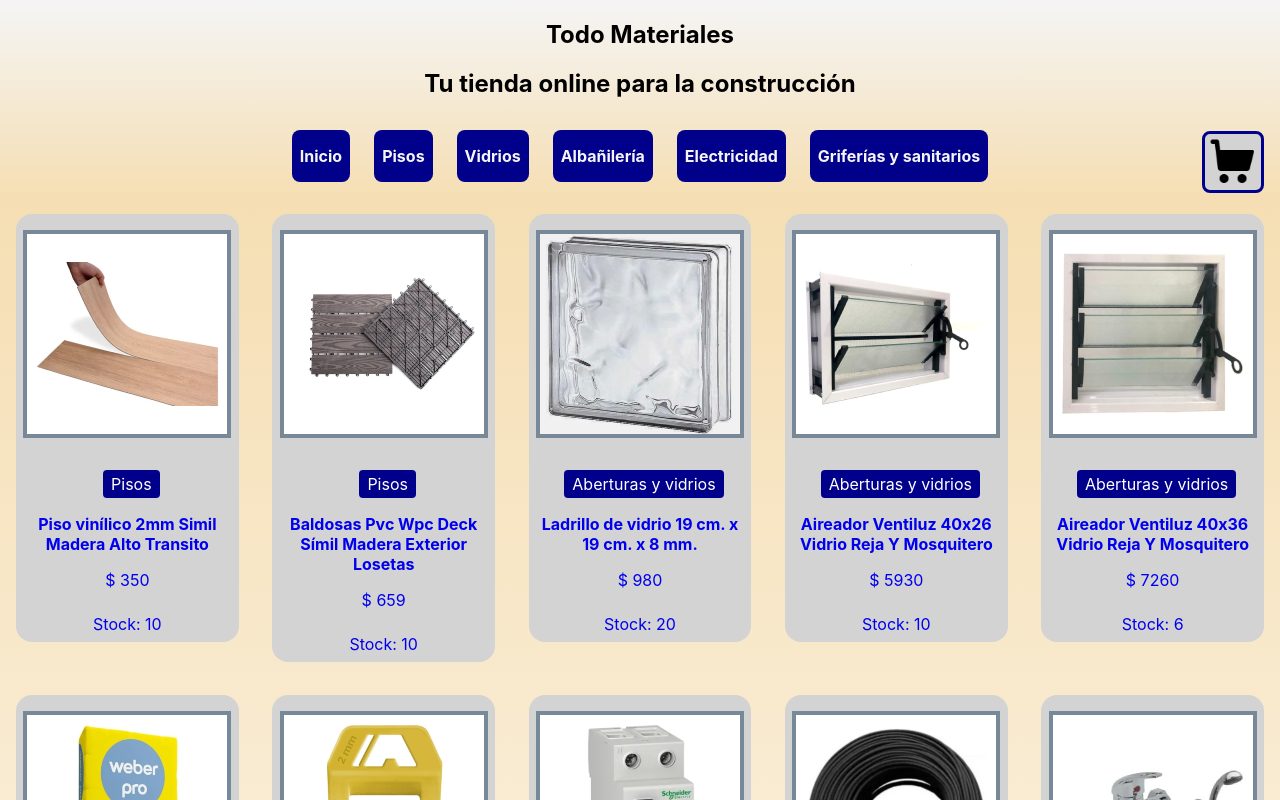
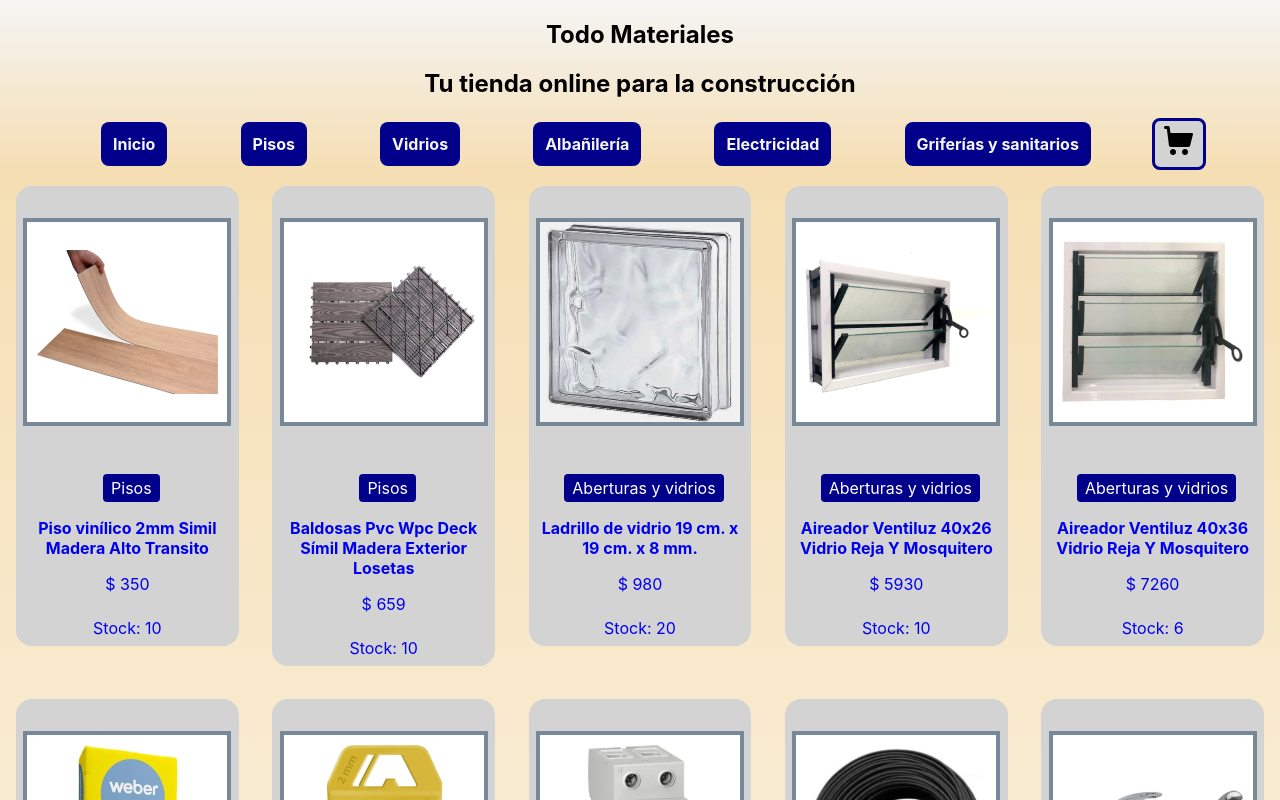
Before and after one commit to nicolasbolcatto/todo-materiales, a React (Create React App) app: page / in a window 1280 px wide. Shown: the top 800 px of the page. Built offline with nearby package versions, Linux system fonts and the light colour scheme.

Commit message:
Updated desafio-sincronizar-counter with map to links in NavBar.jsx

```diff
--- a/src/components/CartWidget/CartWidget.css
+++ b/src/components/CartWidget/CartWidget.css
@@ -1,21 +1,13 @@
 .cartWidget{
     background-color: lightgray;
-    margin: 1rem;
-    padding: 0.25rem;
+    padding: 0.25rem 0.5rem;
     border: 0.2rem solid darkblue;
     border-radius: 0.5rem;
-    align-self: center;
-    position: absolute;
-    top: 7.2rem;
-    right: 0;
-    width: 3rem;
-    height: 3rem;
+    width: 2rem;
 }
 
 .cartWidget:hover{
     cursor: pointer;
-    background-color: gray;
-    transition: ease-in-out 0.3s;
 }
 
 .cartIcon{
--- a/src/components/Item/Item.css
+++ b/src/components/Item/Item.css
@@ -9,7 +9,7 @@
 }
 
 .itemImgList {
-    margin: 1rem;
+    margin: 2rem;
     border: .25rem solid lightslategray;
 }
 
--- a/src/components/ItemDetail/ItemDetail.css
+++ b/src/components/ItemDetail/ItemDetail.css
@@ -23,7 +23,7 @@
 }
 
 .itemImage{
-    margin:1rem;
+    margin: 1rem;
     border: 0.25rem solid lightslategray;
 }
 
--- a/src/components/NavBar/NavBar.css
+++ b/src/components/NavBar/NavBar.css
@@ -19,17 +19,22 @@
 }
 
 .buttons{
+    width: 100%;
+    display: grid;
+    grid-template-columns: 90% 10%;
+}
+
+.navList{
+    list-style-type: none;
     display: flex;
-    flex-direction: row;
-    align-items: center;
-    justify-content: space-around;
+    justify-content: space-evenly;
 }
 
 .navButton{
     background-color: darkblue;
     font-weight: bold;
     color: whitesmoke;
-    padding: 0rem 0.5rem;
+    padding: 0.75rem 0.75rem;
     margin: 0.75rem 0.75rem 1rem;
     border-radius: 0.5rem;
 }
--- a/src/components/NavBar/NavBar.jsx
+++ b/src/components/NavBar/NavBar.jsx
@@ -6,6 +6,15 @@ import {Link} from "react-router-dom"
 
 const NavBar = () => {
 
+    //Creates a list of links to each category
+    const arrayLinks = [
+        {link: "/", name: "Inicio" },
+        {link: "/category/0", name: "Pisos" },
+        {link: "/category/1", name: "Vidrios" },
+        {link: "/category/2", name: "Albañilería" },
+        {link: "/category/3", name: "Electricidad" },
+        {link: "/category/4", name: "Griferías y sanitarios" },
+    ]
     //Renders the navbar and the CartWidget component
 
     return(
@@ -18,49 +27,19 @@ const NavBar = () => {
                     </div>
                 </Link>
 
-                <div className="cartWidget">
-                    <CartWidget />
-                </div>
+
             </div>
 
+
+
             <div className="buttons">
+                <ul className="navList">
 
-                <Link className="navButton" style={{textDecoration: 'none'}} to={"/"}>
-                    <div>
-                        <p>Inicio</p>
-                    </div>
-                </Link>
-
-                <Link className="navButton" style={{textDecoration: 'none'}} to={"/category/0"}>
-                    <div>
-                        <p>Pisos</p>
-                    </div>
-                </Link>
-
-                <Link className="navButton" style={{textDecoration: 'none'}} to={"/category/1"}>
-                    <div>
-                        <p>Vidrios</p>
-                    </div>
-                </Link>
-
-                <Link className="navButton" style={{textDecoration: 'none'}} to={"/category/2"}>
-                    <div>
-                        <p>Albañilería</p>
-                    </div>
-                </Link>
-
-                <Link className="navButton" style={{textDecoration: 'none'}} to={"/category/3"}>
-                    <div>
-                        <p>Electricidad</p>
-                    </div>
-                </Link>
-
-                <Link className="navButton" style={{textDecoration: 'none'}} to={"/category/4"}>
-                    <div>
-                        <p>Griferías y sanitarios</p>
-                    </div>
-                </Link>
-
+                    {arrayLinks.map(x => (<li><Link className="navButton" style={{textDecoration: 'none'}} to={x.link}>{x.name}</Link></li>))}
+                </ul>
+                <div className="cartWidget">
+                <CartWidget />
+                </div>
             </div>
 
         </nav>
```
